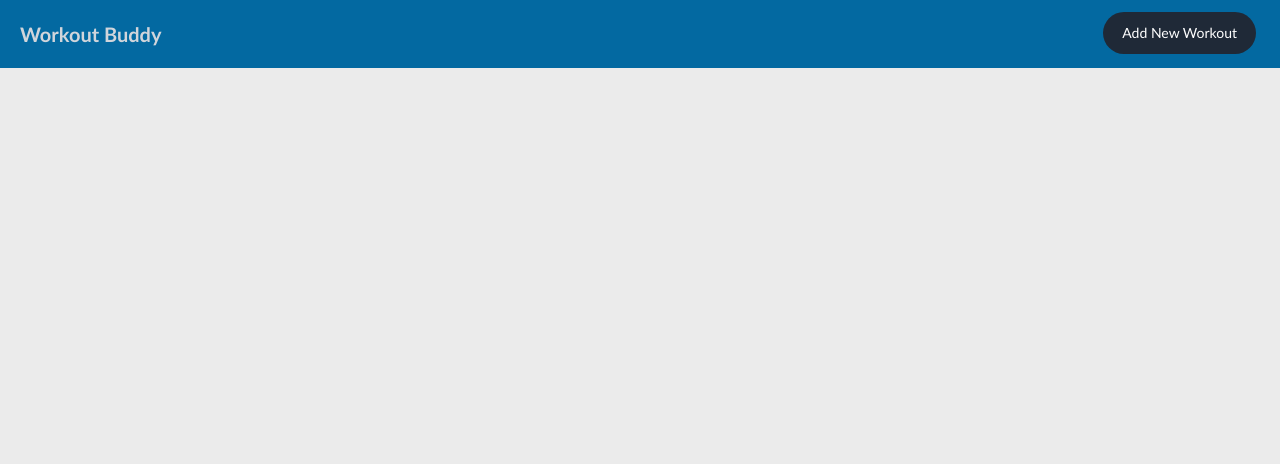
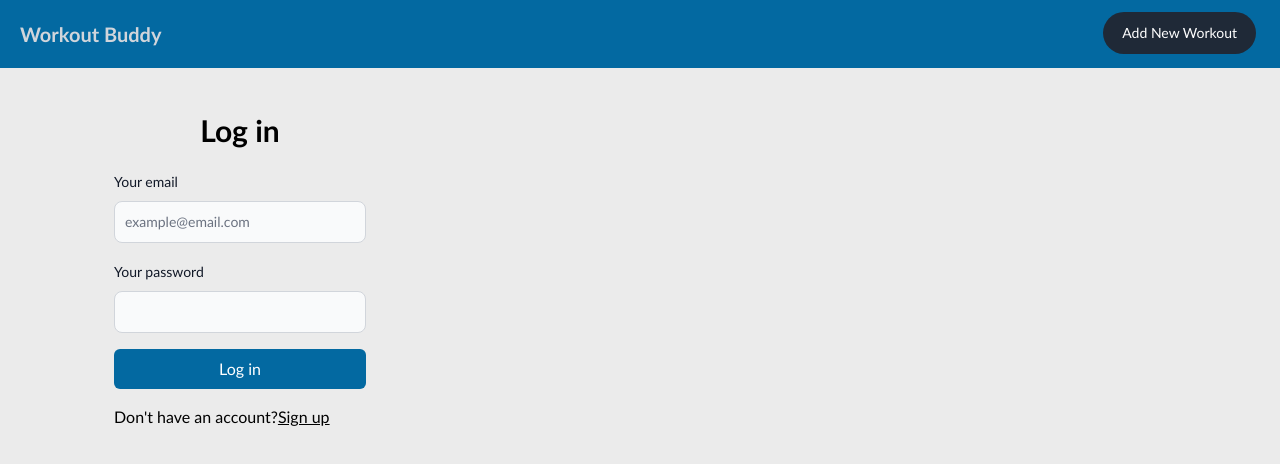
Before and after one commit to Faithful001/workout-app, a React (Vite) app in the folder frontend/: page /login in a window 1280 px wide. Shown: the top 464 px of the page. Built offline with nearby package versions, Linux system fonts and the light colour scheme.

Commit message:
Initial commit

```diff
--- a/frontend/src/App.jsx
+++ b/frontend/src/App.jsx
@@ -5,6 +5,8 @@ import Home from "./components/Home";
 import WorkoutForm from "./components/WorkoutForm";
 import WorkoutDetailsFull from "./components/WorkoutDetailsFull";
 import { QueryClientProvider, QueryClient } from "@tanstack/react-query";
+import Login from "./components/Login";
+import Signup from "./components/Signup";
 // import ReactQueryDevTools
 
 const queryClient = new QueryClient()
@@ -21,11 +23,17 @@ function App() {
             <Route exact path='/'>
               <Home />
             </Route>
-            <Route exact path='/add-new-workout'>
+            <Route path='/add-new-workout'>
               <WorkoutForm />
             </Route>
-            <Route exact path='/workout/:id'>
+            <Route path='/workout/:id'>
               <WorkoutDetailsFull />
+            </Route>
+            <Route path='/login'>
+              <Login />
+            </Route>
+            <Route path='/signup'>
+              <Signup />
             </Route>
           </Switch>
         </div>
--- /dev/null
+++ b/frontend/src/api.js
@@ -0,0 +1,4 @@
+export const API = {
+    localAPI: "http://localhost:3000/",
+    prodAPI: ""
+}
--- a/frontend/src/components/Login.jsx
+++ b/frontend/src/components/Login.jsx
@@ -1,25 +1,67 @@
 'use client';
 
 import { Button, Checkbox, Label, TextInput } from 'flowbite-react';
+import { useState } from 'react';
+import { Link } from 'react-router-dom/cjs/react-router-dom.min';
+import { API } from '../api';
+import { QueryClient, useMutation, useQueryClient } from 'react-query';
 
 const Login = () => {
+    const [email, setEmail] = useState("")
+    const [password, setPassword] = useState("")
+    const [message, setMessage] = useState("")
+    const [error, setError] = useState("")
+
+    const queryClient = useQueryClient()
+
+    const body = { email, password }
+    const handleSubmit = async () => {
+        try {
+            const response = await axios.post(`${API.localAPI}api/user/login`, body)
+            console.log(response.data)
+            return response.data
+
+        } catch (error) {
+            console.log(error)
+        }
+    }
+
+    const mutation = useMutation(handleSubmit, {
+        onSuccess: () => {
+            queryClient.invalidateQueries("login")
+        },
+        onError: (error) => {
+            console.log(error.message)
+        }
+    },
+       )
+
+    const handleFormSubmit = (e) => {
+        e.preventDefault()
+        mutation.mutate()
+    }
+
 
     return (
-        <div className="login">
-            <div className="section">
-                <form className="flex max-w-md flex-col gap-4">
+        <div className="login w-[30rem] h-screen pb-5 px-[10px]">
+            <div className="section p-10 mx-16 ">
+                <form className="flex max-w-md flex-col gap-4" onSubmit={handleFormSubmit}>
+                    <h1 className="flex justify-center font-bold text-[30px]">
+                        Log in
+                    </h1>
                     <div>
                         <div className="mb-2 block">
                             <Label
-                                htmlFor="email1"
+                                htmlFor="email"
                                 value="Your email"
                             />
                         </div>
                         <TextInput
-                            id="email1"
-                            placeholder="name@flowbite.com"
+                            id="email"
+                            placeholder="example@email.com"
                             required
                             type="email"
+                            onChange={(e) => setEmail(e.target.value)}
                         />
                     </div>
                     <div>
@@ -30,20 +72,24 @@ const Login = () => {
                             />
                         </div>
                         <TextInput
-                            id="password1"
+                            id="password"
                             required
                             type="password"
+                            onChange={(e) => setPassword(e.target.value)}
                         />
                     </div>
-                    <div className="flex items-center gap-2">
-                        <Checkbox id="remember" />
-                        <Label htmlFor="remember">
-                            Remember me
-                        </Label>
-                    </div>
-                    <Button type="submit">
-                        Submit
-                    </Button>
+                    <button
+                        className="bg-sky-700 w-full 5 p-2 rounded-md text-white"
+                        type="submit"
+                    >
+                        Log in
+                    </button>
+                    <p>
+                        Don't have an account?
+                        <Link to="/signup">
+                            <u>Sign up</u>
+                        </Link>
+                    </p>
                 </form>
             </div>
         </div>
--- /dev/null
+++ b/frontend/src/context/AuthContext.jsx
@@ -0,0 +1,34 @@
+import { createContext, useReducer, useEffect, useState, useContext } from "react"
+
+export const AuthContext = createContext()
+
+const INITIALSTATE = {
+    user: null
+}
+
+export const authReducer = (state, action) => {
+    switch (action.type) {
+        case "LOGIN":
+            return {
+                user: action.payload
+            }
+        case "LOGOUT":
+            return {
+                user: null
+            }
+        default:
+            return state;
+    }
+}
+
+
+export const AuthContextProvider = ({ children }) => {
+    const [state, dispatch] = useReducer(authReducer, INITIALSTATE)
+    console.log("AuthContext State:", state)
+
+    return (
+        <AuthContext.Provider value={{ ...state, dispatch }}>
+            {children}
+        </AuthContext.Provider>
+    )
+}
```
